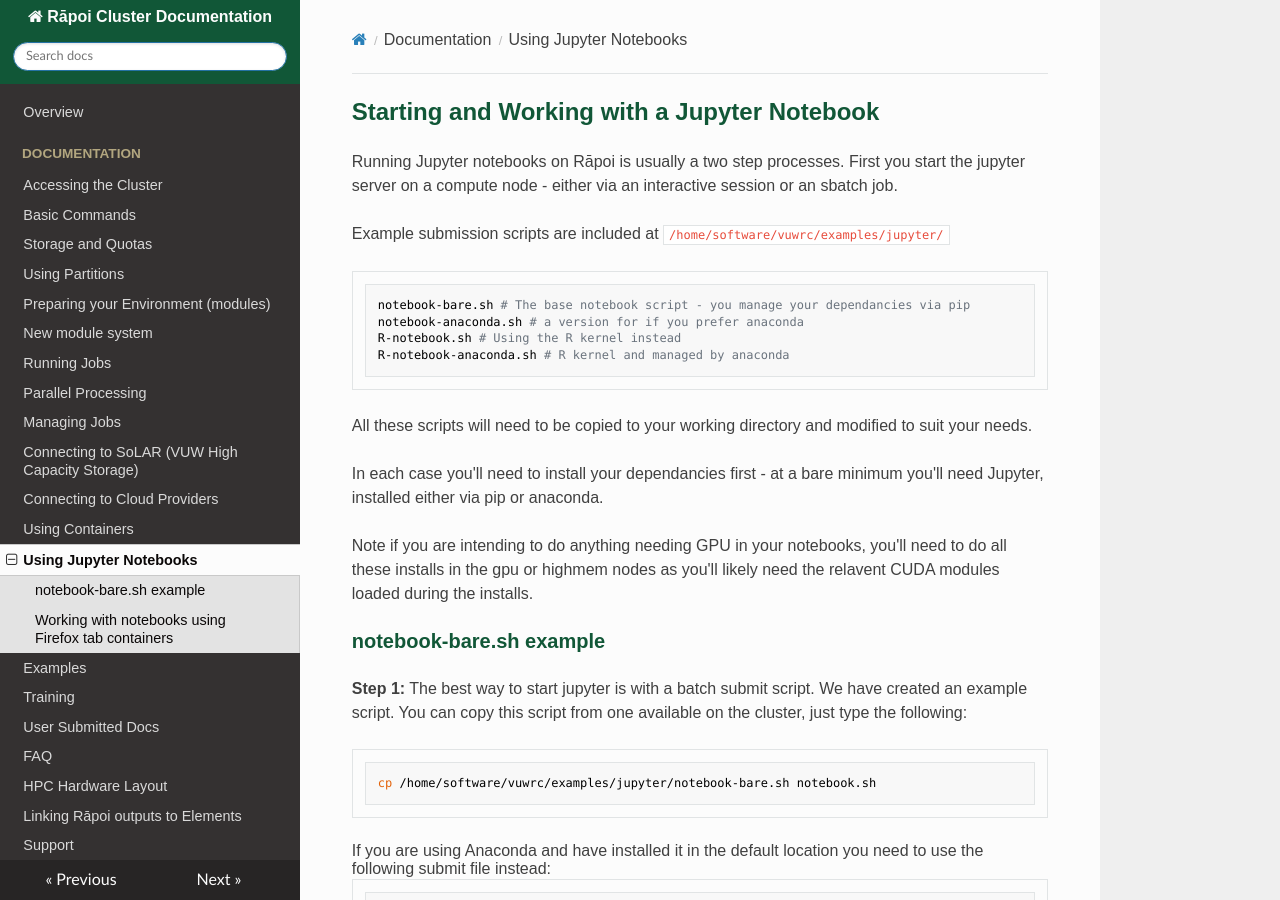
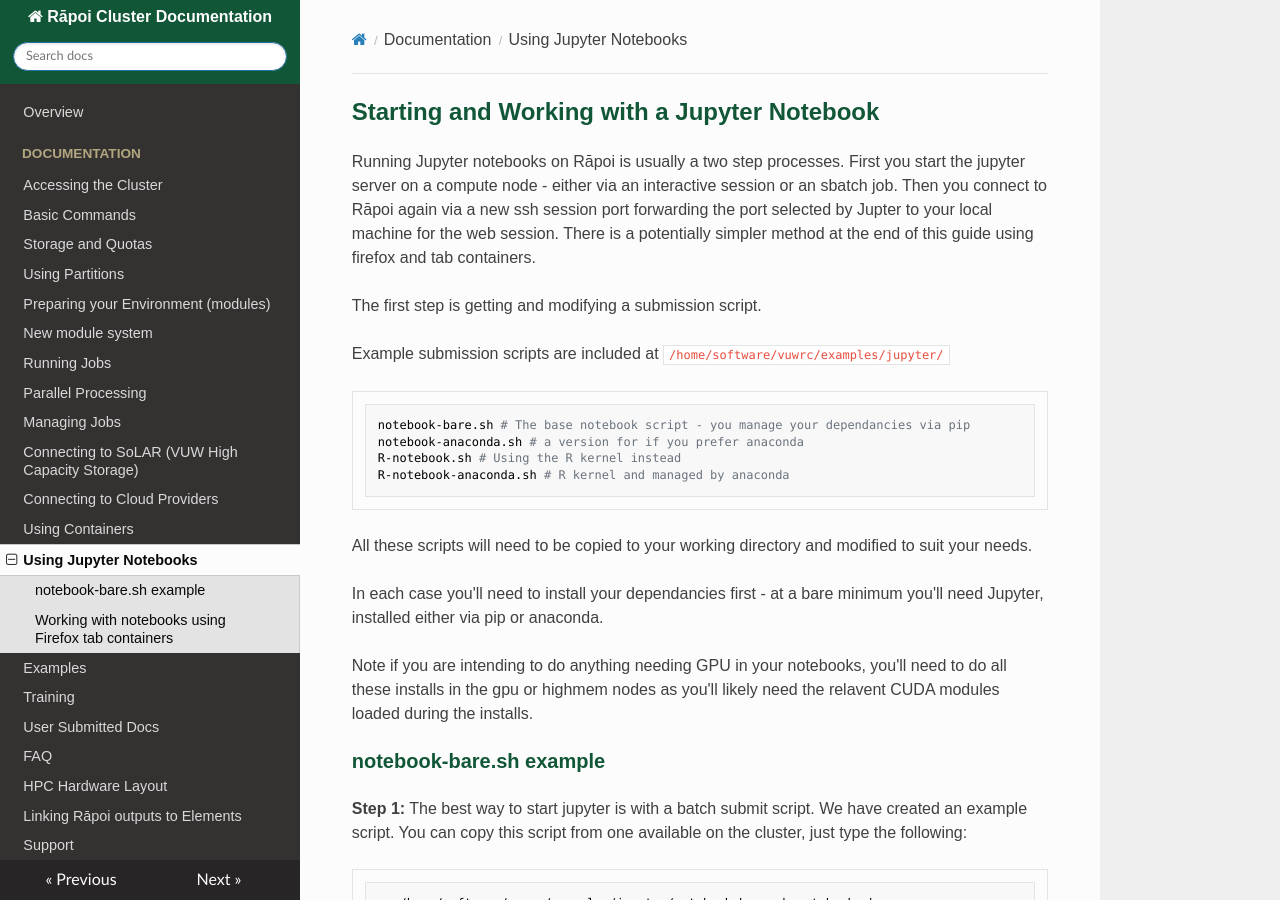
Before and after one commit to vuw-research-computing/raapoi-docs, an MkDocs documentation site: the page built from docs/notebooks.md, in a window 1280 px wide and 900 px high. Built offline with MkDocs 1.6.1, drawn with Linux system fonts in a browser that asks for light colours; nearby versions of some CDN libraries; some web fonts are replaced.

Commit message:
Update notebooks.md
Add section pointing to the firefox tab container method at the end

````diff
--- a/docs/notebooks.md
+++ b/docs/notebooks.md
@@ -1,7 +1,9 @@
 
 ## Starting and Working with a Jupyter Notebook
 
-Running Jupyter notebooks on Rāpoi is usually a two step processes.  First you start the jupyter server on a compute node - either via an interactive session or an sbatch job.
+Running Jupyter notebooks on Rāpoi is usually a two step processes.  First you start the jupyter server on a compute node - either via an interactive session or an sbatch job.  Then you connect to Rāpoi again via a new ssh session port forwarding the port selected by Jupter to your local machine for the web session.  There is a potentially simpler method at the end of this guide using firefox and tab containers.
+
+The first step is getting and modifying a submission script.
 
 Example submission scripts are included at `/home/software/vuwrc/examples/jupyter/`
 ```bash
````
